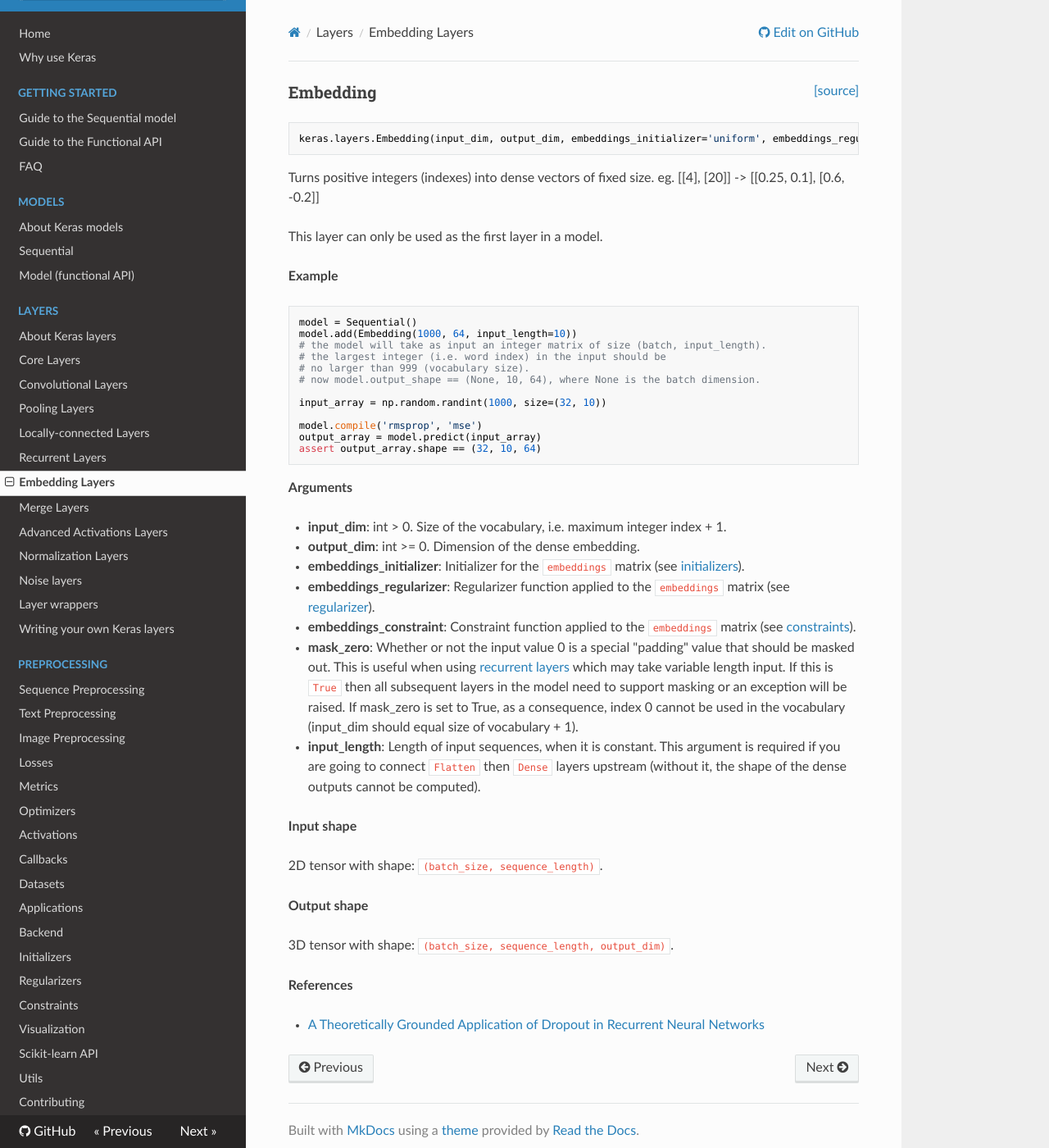
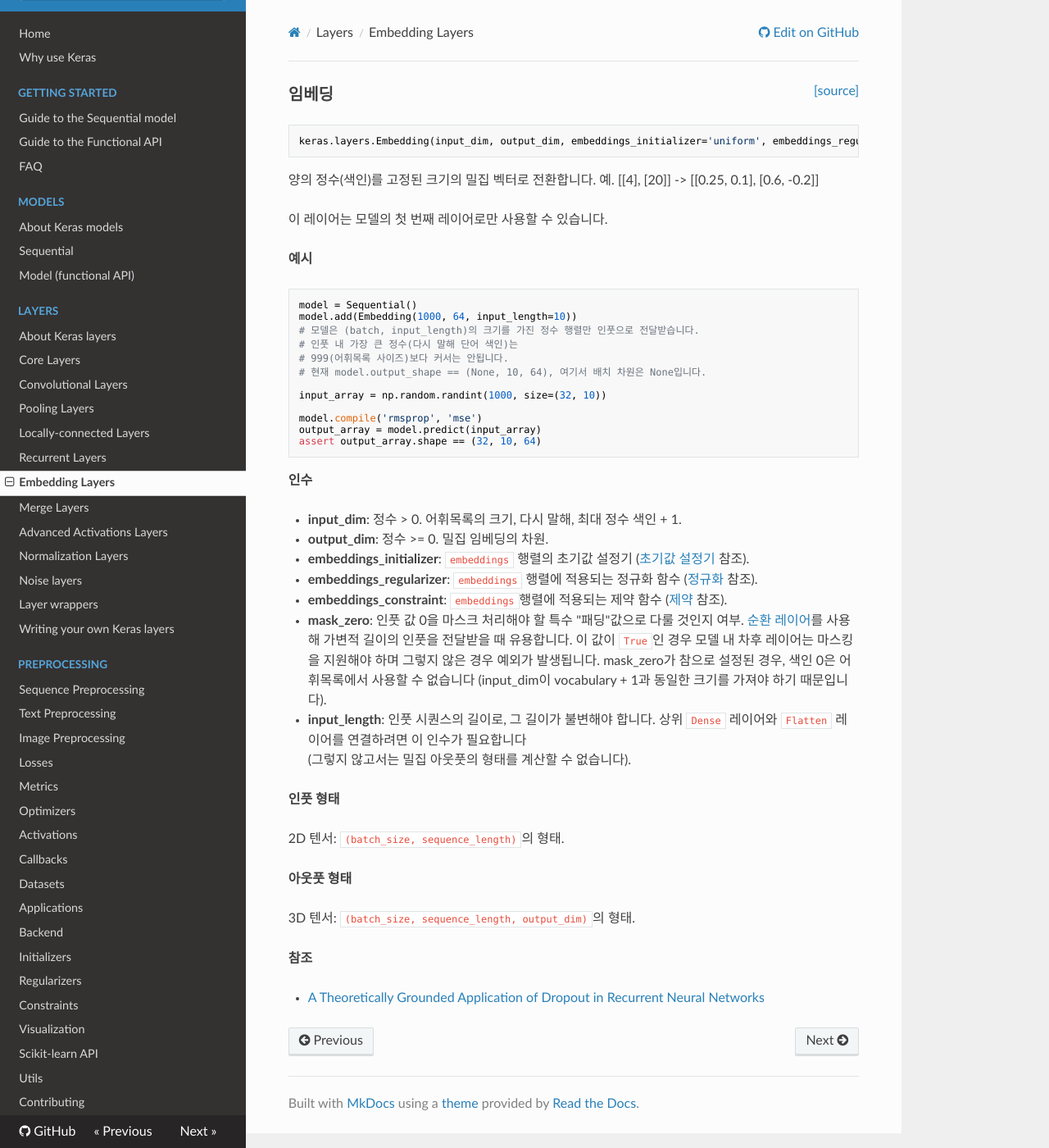
Before and after one commit to keras-team/keras-docs-ko, an MkDocs documentation site: the page built from sources/layers/embeddings.md, in a window 1280 px wide and 1400 px high. Shown: the whole window at 82% size. Built offline with MkDocs 1.6.1, drawn with Linux system fonts in a browser that asks for light colours; nearby versions of some CDN libraries.

Commit message:
Update embeddings.md
layers/embeddings.md 번역 완료

````diff
--- a/sources/layers/embeddings.md
+++ b/sources/layers/embeddings.md
@@ -1,25 +1,25 @@
 <span style="float:right;">[[source]](https://github.com/keras-team/keras/blob/master/keras/layers/embeddings.py#L16)</span>
-### Embedding
+### 임베딩
 
 ```python
 keras.layers.Embedding(input_dim, output_dim, embeddings_initializer='uniform', embeddings_regularizer=None, activity_regularizer=None, embeddings_constraint=None, mask_zero=False, input_length=None)
 ```
 
-Turns positive integers (indexes) into dense vectors of fixed size.
-eg. [[4], [20]] -> [[0.25, 0.1], [0.6, -0.2]]
+양의 정수(색인)를 고정된 크기의 밀집 벡터로 전환합니다.
+예. [[4], [20]] -> [[0.25, 0.1], [0.6, -0.2]]
 
-This layer can only be used as the first layer in a model.
+이 레이어는 모델의 첫 번째 레이어로만 사용할 수 있습니다.
 
-__Example__
+__예시__
 
 
 ```python
 model = Sequential()
 model.add(Embedding(1000, 64, input_length=10))
-# the model will take as input an integer matrix of size (batch, input_length).
-# the largest integer (i.e. word index) in the input should be
-# no larger than 999 (vocabulary size).
-# now model.output_shape == (None, 10, 64), where None is the batch dimension.
+# 모델은 (batch, input_length)의 크기를 가진 정수 행렬만 인풋으로 전달받습니다.
+# 인풋 내 가장 큰 정수(다시 말해 단어 색인)는
+# 999(어휘목록 사이즈)보다 커서는 안됩니다.
+# 현재 model.output_shape == (None, 10, 64), 여기서 배치 차원은 None입니다.
 
 input_array = np.random.randint(1000, size=(32, 10))
 
@@ -28,42 +28,42 @@ output_array = model.predict(input_array)
 assert output_array.shape == (32, 10, 64)
 ```
 
-__Arguments__
+__인수__
 
-- __input_dim__: int > 0. Size of the vocabulary,
-    i.e. maximum integer index + 1.
-- __output_dim__: int >= 0. Dimension of the dense embedding.
-- __embeddings_initializer__: Initializer for the `embeddings` matrix
-    (see [initializers](../initializers.md)).
-- __embeddings_regularizer__: Regularizer function applied to
-    the `embeddings` matrix
-    (see [regularizer](../regularizers.md)).
-- __embeddings_constraint__: Constraint function applied to
-    the `embeddings` matrix
-    (see [constraints](../constraints.md)).
-- __mask_zero__: Whether or not the input value 0 is a special "padding"
-    value that should be masked out.
-    This is useful when using [recurrent layers](recurrent.md)
-    which may take variable length input.
-    If this is `True` then all subsequent layers
-    in the model need to support masking or an exception will be raised.
-    If mask_zero is set to True, as a consequence, index 0 cannot be
-    used in the vocabulary (input_dim should equal size of
-    vocabulary + 1).
-- __input_length__: Length of input sequences, when it is constant.
-    This argument is required if you are going to connect
-    `Flatten` then `Dense` layers upstream
-    (without it, the shape of the dense outputs cannot be computed).
+- __input_dim__: 정수 > 0. 어휘목록의 크기,
+    다시 말해, 최대 정수 색인 + 1.
+- __output_dim__: 정수 >= 0. 밀집 임베딩의 차원.
+- __embeddings_initializer__: `embeddings` 행렬의 초기값 설정기
+    ([초기값 설정기](../initializers.md) 참조).
+- __embeddings_regularizer__: `embeddings` 행렬에 적용되는
+    정규화 함수
+    ([정규화](../regularizers.md) 참조).
+- __embeddings_constraint__: `embeddings`행렬에 적용되는
+    제약 함수
+    ([제약](../constraints.md) 참조).
+- __mask_zero__: 인풋 값 0을 마스크 처리해야 할 특수 "패딩"값으로
+    다룰 것인지 여부.
+    [순환 레이어](recurrent.md)를 사용해 가변적
+    길이의 인풋을 전달받을 때 유용합니다.
+    이 값이 `True`인 경우 모델 내 차후 레이어는
+    마스킹을 지원해야 하며 그렇지 않은 경우 예외가 발생됩니다.
+    mask_zero가 참으로 설정된 경우, 색인 0은
+    어휘목록에서 사용할 수 없습니다 (input_dim이 vocabulary + 1과
+    동일한 크기를 가져야 하기 때문입니다).
+- __input_length__: 인풋 시퀀스의 길이로, 그 길이가 불변해야 합니다.
+    상위 `Dense` 레이어와 `Flatten` 레이어를 연결하려면
+    이 인수가 필요합니다
+    (그렇지 않고서는 밀집 아웃풋의 형태를 계산할 수 없습니다).
 
-__Input shape__
+__인풋 형태__
 
-2D tensor with shape: `(batch_size, sequence_length)`.
+2D 텐서: `(batch_size, sequence_length)`의 형태.
 
-__Output shape__
+__아웃풋 형태__
 
-3D tensor with shape: `(batch_size, sequence_length, output_dim)`.
+3D 텐서: `(batch_size, sequence_length, output_dim)`의 형태.
 
-__References__
+__참조__
 
 - [A Theoretically Grounded Application of Dropout in
    Recurrent Neural Networks](http://arxiv.org/abs/1512.05287)
````
